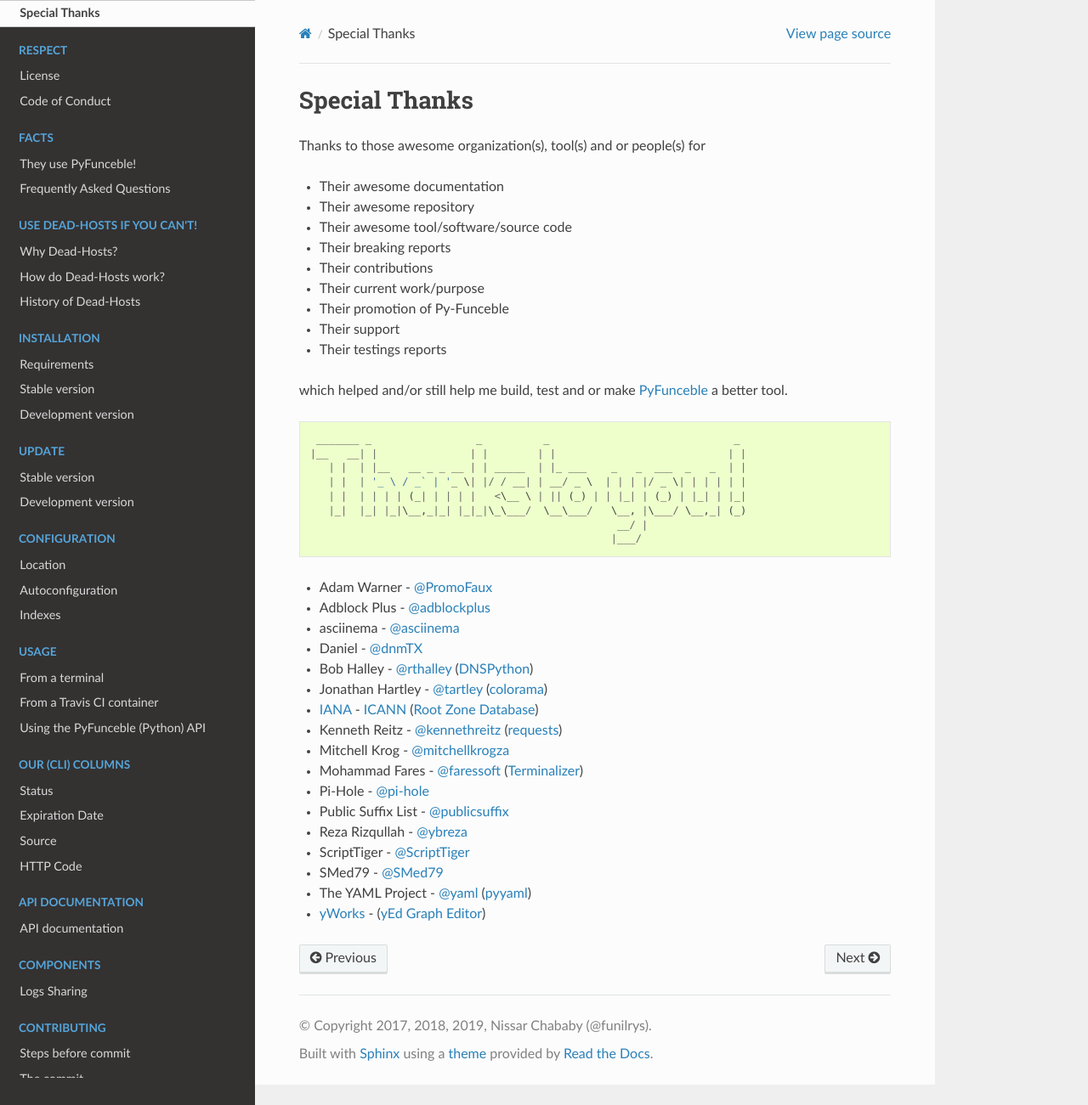
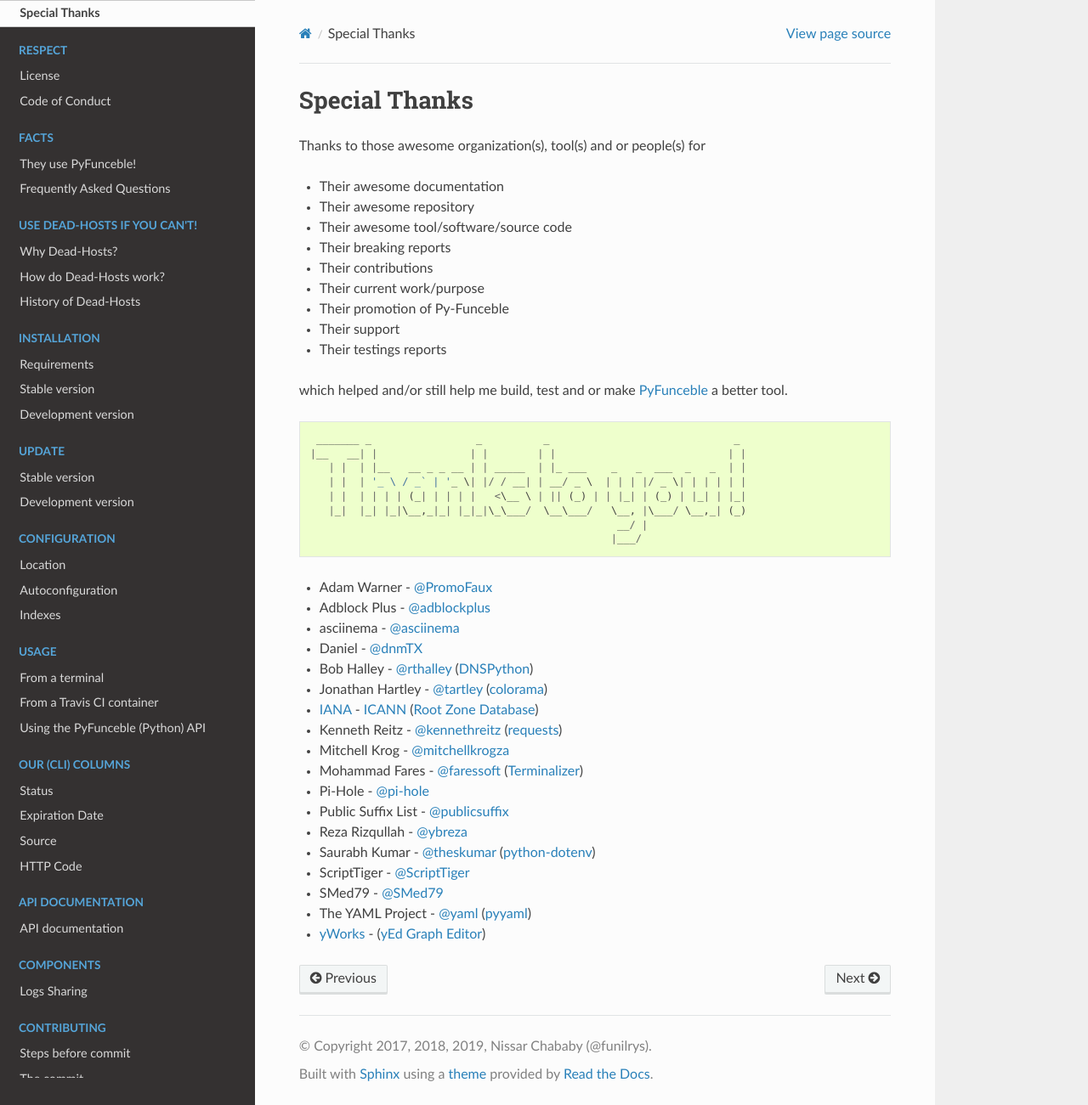
Before and after one commit to PyFunceble/rst-docs, a Sphinx documentation site: the page built from docs/special-thanks.rst, in a window 1280 px wide and 1301 px high. Shown: the whole window at 85% size. Built offline with Sphinx 7.4.7 and the Read the Docs theme 2.0.0, drawn with Linux system fonts in a browser that asks for light colours; pages that are not in the unit, such as notebooks, are missing from menus.

```diff
--- a/docs/index.rst
+++ b/docs/index.rst
@@ -118,6 +118,7 @@
    :maxdepth: 3
    :caption: Components
 
+   components/environment-variables
    components/logs-sharing
 
 .. toctree::
--- a/docs/special-thanks.rst
+++ b/docs/special-thanks.rst
@@ -39,6 +39,7 @@
 -   Pi-Hole - `@pi-hole`_
 -   Public Suffix List - `@publicsuffix`_
 -   Reza Rizqullah - `@ybreza`_
+-   Saurabh Kumar - `@theskumar`_ (`python-dotenv`_)
 -   ScriptTiger - `@ScriptTiger`_
 -   SMed79 - `@SMed79`_
 -   The YAML Project - `@yaml`_ (`pyyaml`_)
@@ -50,6 +51,7 @@
 .. _IANA: https://www.iana.org/
 .. _ICANN: https://www.icann.org/
 .. _PyFunceble: https://github.com/funilrys/PyFunceble
+.. _python-dotenv: https://github.com/theskumar/python-dotenv
 .. _pyyaml: https://github.com/yaml/pyyaml
 .. _requests: https://github.com/kennethreitz/requests
 .. _Root Zone Database: https://www.iana.org/domains/root/db
@@ -70,5 +72,6 @@
 .. _@ScriptTiger: https://github.com/ScriptTiger
 .. _@SMed79: https://github.com/SMed79
 .. _@tartley: https://github.com/tartley
+.. _@theskumar: https://github.com/theskumar
 .. _@yaml: https://github.com/yaml
 .. _@ybreza: https://github.com/ybreza
```
